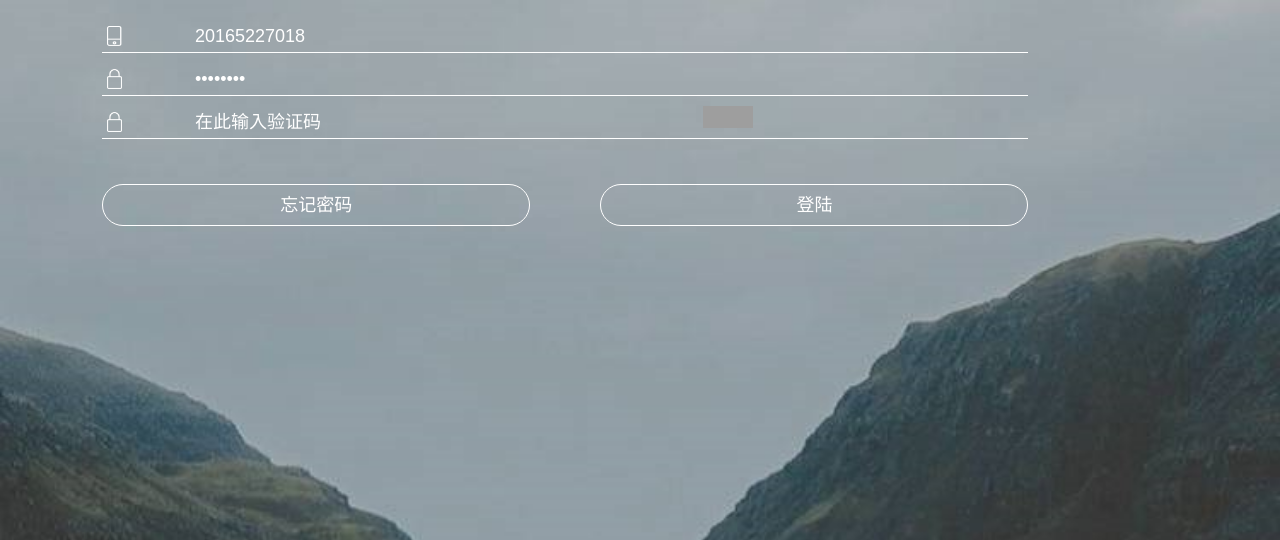
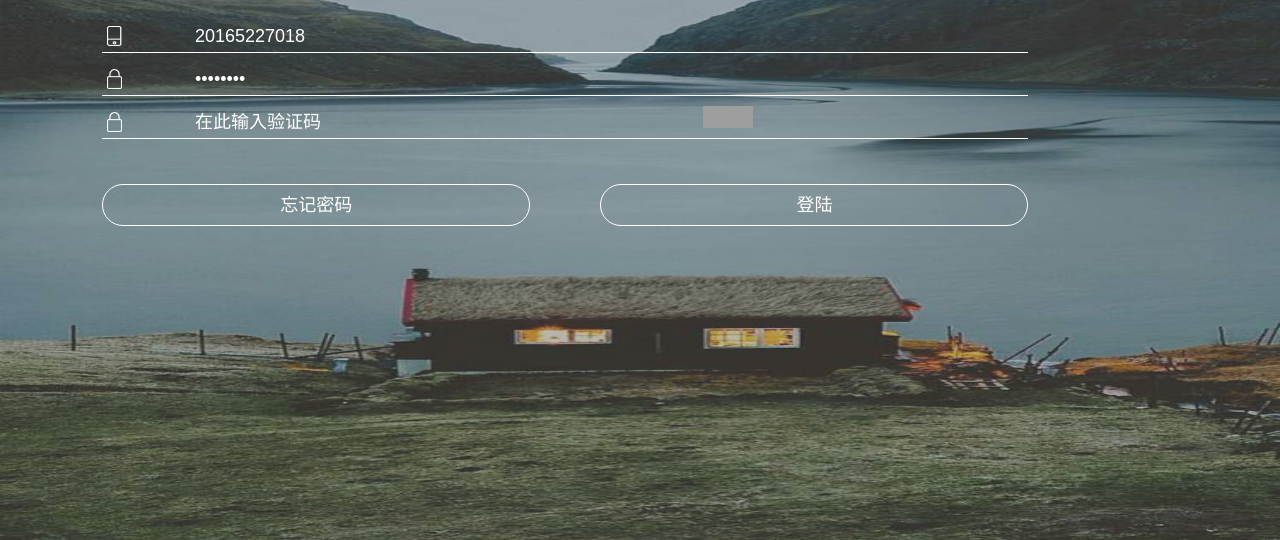
Before and after one commit to hebin123456/SUDA_WIFI-Manage, a plain HTML site: page SUDA_WIFI_Universal/html/manage.html in a window 1280 px wide. Shown: the part 260-800 px from the top of the page. Drawn offline with Linux system fonts and the light colour scheme; grey boxes are pictures that could not be loaded.

Commit message:
update
修复背景图片

```diff
--- a/SUDA_WIFI_Universal/html/manage.html
+++ b/SUDA_WIFI_Universal/html/manage.html
@@ -195,7 +195,7 @@
 <body>
     <div id="wrap">
         <div id="main">
-            <div id="backimg"><img src="../image/backimage.png" style="width: 100%;" /></div>
+            <div id="backimg"><img src="../image/backimage.png" style="width: 100%;height: 100%" /></div>
             <div id="login">
                 <!-- 用户名栏 -->
                 <div class="logo">
```
Also changed, not shown: SUDA_WIFI_Universal/index.html (+1 -1 lines).
